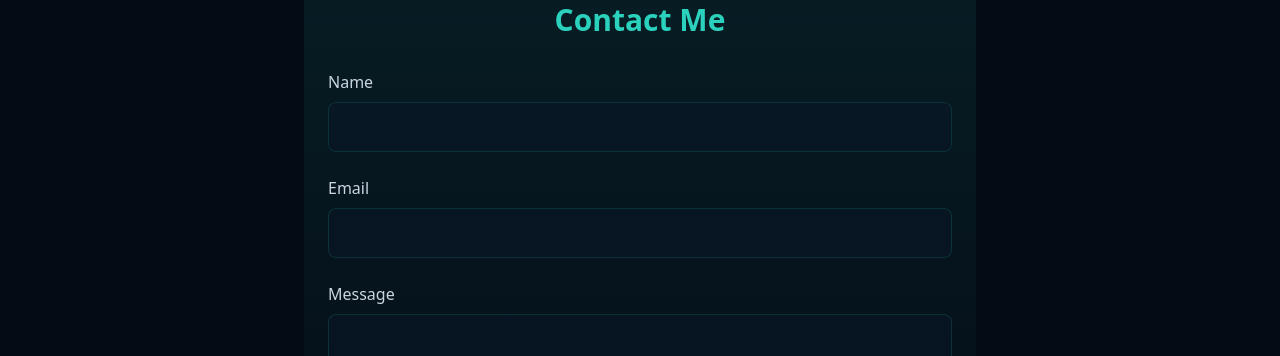
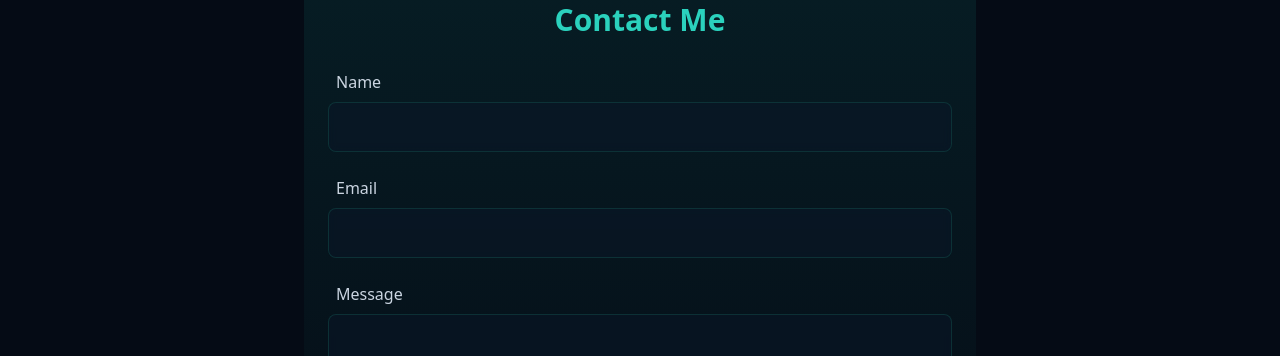
Before and after one commit to raunak-garhwal/Modern-Portfolio, a React (Vite) app: page /contact in a window 1280 px wide. Shown: the part 127-483 px from the top of the page. Built offline with nearby package versions, Linux system fonts and the light colour scheme.

Commit message:
bug fixed

```diff
--- a/src/pages/Contact.jsx
+++ b/src/pages/Contact.jsx
@@ -34,7 +34,7 @@
         transition={{ delay: 0.2 }}
       >
         <div>
-          <label htmlFor="name" className="block text-slate-300 mb-2">Name</label>
+          <label htmlFor="name" className="block text-slate-300 pl-2 mb-2">Name</label>
           <input
             type="text"
             id="name"
@@ -46,7 +46,7 @@
           />
         </div>
         <div>
-          <label htmlFor="email" className="block text-slate-300 mb-2">Email</label>
+          <label htmlFor="email" className="block text-slate-300 pl-2 mb-2">Email</label>
           <input
             type="email"
             id="email"
@@ -58,7 +58,7 @@
           />
         </div>
         <div>
-          <label htmlFor="message" className="block text-slate-300 mb-2">Message</label>
+          <label htmlFor="message" className="block text-slate-300 pl-2 mb-2">Message</label>
           <textarea
             id="message"
             name="message"
```
